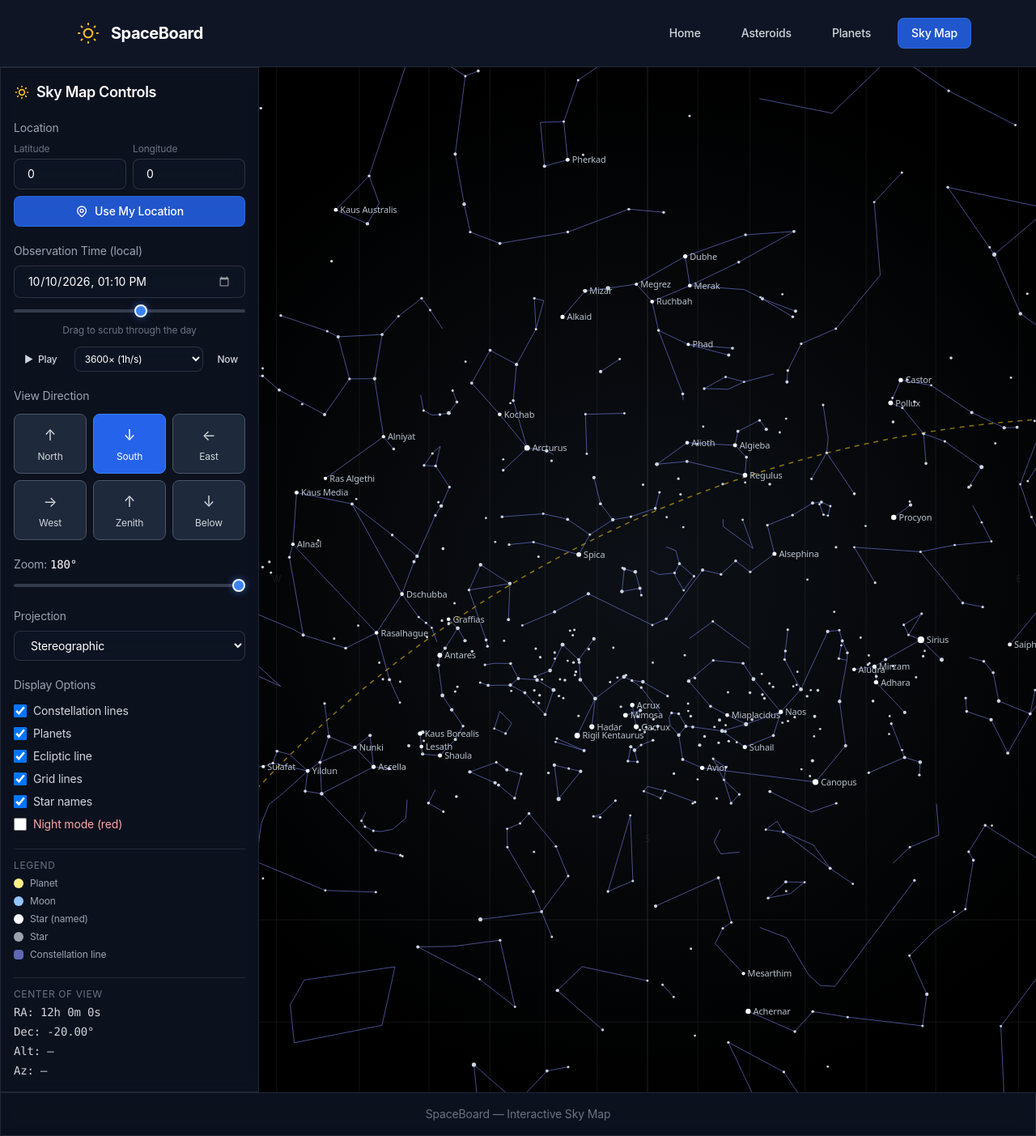
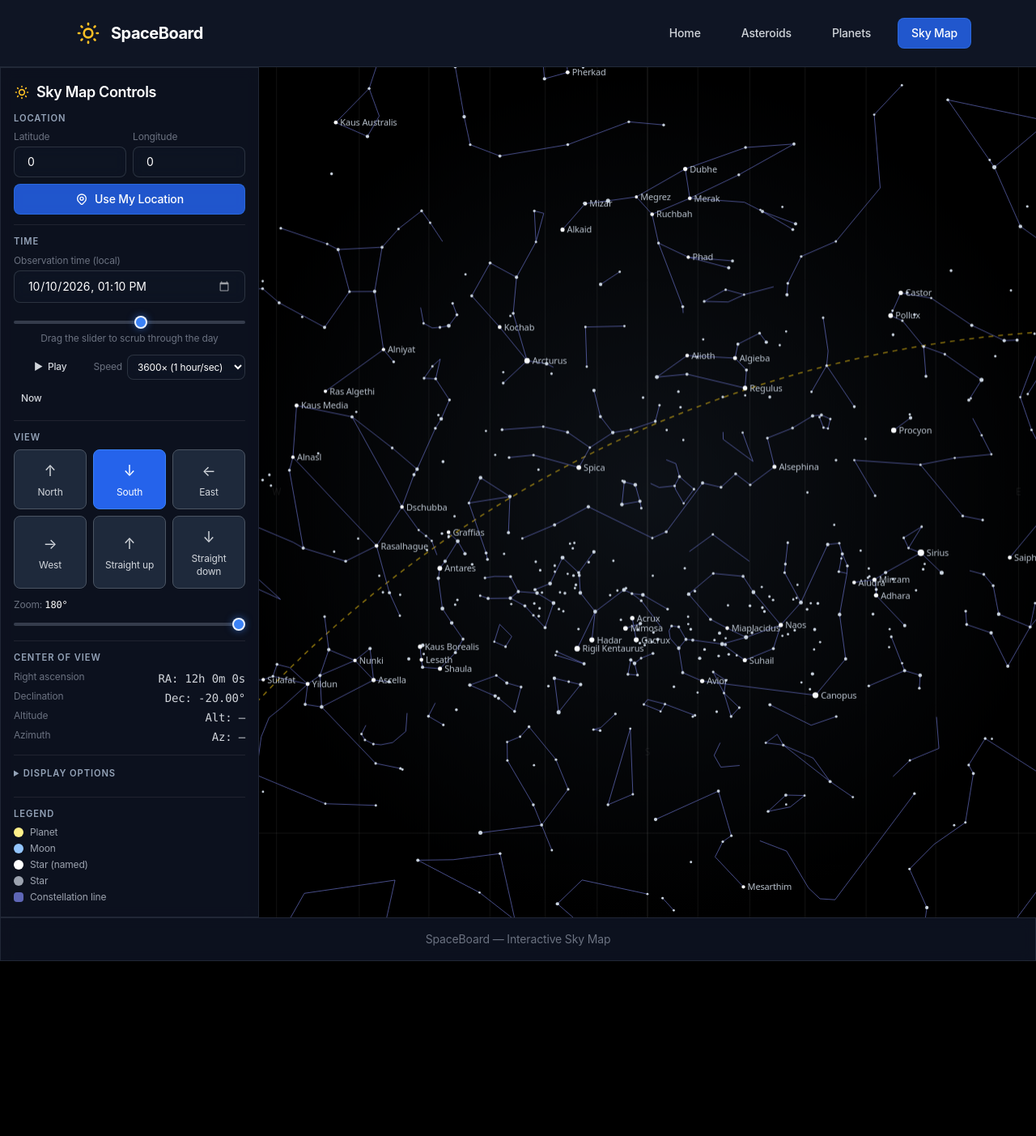
Before and after one commit to saswata722-maker/SpaceBoard, a Flask app: page /sky/ in a window 1280 px wide. Shown: the whole page at 81% size. After the commit the page ends 1187 px from the top, so only its background shows below. Run offline with Flask 3, Linux system fonts and the light colour scheme; data that the repository does not hold is empty; some libraries are stand-ins or nearby versions.

Commit message:
feat: simplify sky map control interface (IR-02)
- app/templates/sky.html: Collapse rarely-used controls behind a single disclosure; keep primary controls (direction, zoom, time) always visible
- tests/test_constellations.py: Add DOM contract tests verifying control grouping, accessibility, and disclosure behavior

```diff
--- a/app/templates/sky.html
+++ b/app/templates/sky.html
@@ -27,6 +27,31 @@
         body.night-vision aside,
         body.night-vision footer {
             filter: brightness(0.45) sepia(1) hue-rotate(-28deg) saturate(2.6);
+        }
+
+        /* Control panel groups: separated by a rule and a heading, never by
+           spacing alone. */
+        .control-group {
+            border-top: 1px solid rgba(255, 255, 255, 0.08);
+            padding-top: 0.875rem;
+        }
+        section.control-group:first-of-type {
+            border-top: none;
+            padding-top: 0;
+        }
+        .control-group-title {
+            font-size: 0.7rem;
+            font-weight: 600;
+            text-transform: uppercase;
+            letter-spacing: 0.08em;
+            color: var(--space-300);
+            margin-bottom: 0.5rem;
+        }
+        summary.control-group-title {
+            cursor: pointer;
+        }
+        details[open] > summary.control-group-title {
+            color: var(--accent-blue-light);
         }
 
         /* Range sliders */
@@ -61,6 +86,12 @@
             cursor: pointer;
             border: 2px solid rgba(255, 255, 255, 0.9);
         }
+        /* The range rule above drops the global focus-visible outline, so the
+           sliders carry their own visible focus ring. */
+        input[type="range"]:focus-visible {
+            outline: 2px solid var(--accent-blue);
+            outline-offset: 4px;
+        }
     </style>
 </head>
 <body class="bg-space-900 text-gray-100 min-h-screen flex flex-col">
@@ -69,7 +100,7 @@
             <a href="{{ url_for('home.index') }}" class="flex items-center gap-3 text-xl font-bold text-white tracking-tight glass-btn-ghost px-3 py-2 rounded-xl group">
                 <span class="relative">
                     <svg class="w-8 h-8 text-amber-400 group-hover:rotate-12 transition-transform duration-300" fill="none" stroke="currentColor" viewBox="0 0 24 24" stroke-width="1.5">
-                        <path stroke-linecap="round" stroke-linejoin="round" d="M12 3v1m0 16v1m9-9h-1M4 12H3m15.364 6.364l-.707-.707M6.343 6.343l-.707-.707m12.728 0l-.707.707M6.343 17.657l-.707.707M16 12a4 4 0 11-8 0 4 4 0 018 0z" />
+                        <path stroke-linecap="round" stroke-linejoin="round" stroke-width="2" d="M12 3v1m0 16v1m9-9h-1M4 12H3m15.364 6.364l-.707-.707M6.343 6.343l-.707-.707m12.728 0l-.707.707M6.343 17.657l-.707.707M16 12a4 4 0 11-8 0 4 4 0 018 0z" />
                     </svg>
                 </span>
                 SpaceBoard
@@ -93,14 +124,15 @@
     </nav>
 
     <main class="flex-1 flex flex-col lg:flex-row">
-        <aside class="w-full lg:w-80 glass-subtle lg:border-r border-gray-700/50 p-4 space-y-5 overflow-y-auto">
+        <aside class="w-full lg:w-80 glass-subtle lg:border-r border-gray-700/50 p-4 space-y-3 overflow-y-auto">
             <h2 class="text-lg font-semibold text-white flex items-center gap-2">
                 <svg class="w-5 h-5 text-amber-400" fill="none" stroke="currentColor" viewBox="0 0 24 24"><path stroke-linecap="round" stroke-linejoin="round" stroke-width="2" d="M12 3v1m0 16v1m9-9h-1M4 12H3m15.364 6.364l-.707-.707M6.343 6.343l-.707-.707m12.728 0l-.707.707M6.343 17.657l-.707.707M16 12a4 4 0 11-8 0 4 4 0 018 0z"/></svg>
                 Sky Map Controls
             </h2>
 
+            <section class="control-group">
+                <h3 class="control-group-title">Location</h3>
                 <div class="space-y-2">
-                <label class="text-sm text-gray-400 block">Location</label>
                     <div class="flex gap-2">
                         <div class="flex-1">
                             <label class="text-xs text-gray-500 block mb-1" for="latitude">Latitude</label>
@@ -118,31 +150,43 @@
                         Use My Location
                     </button>
                 </div>
+            </section>
 
+            <section class="control-group">
+                <h3 class="control-group-title">Time</h3>
                 <div class="space-y-2">
-                <label class="text-sm text-gray-400 block" for="obs-time">Observation Time (local)</label>
+                    <div>
+                        <label class="text-xs text-gray-500 block mb-1" for="obs-time">Observation time (local)</label>
                         <input type="datetime-local" id="obs-time" class="glass-input w-full text-sm py-2">
+                    </div>
+                    <div>
                         <input type="range" id="time-slider" min="0" max="24" step="0.25" class="w-full">
-                <p class="text-xs text-gray-500 text-center">Drag to scrub through the day</p>
-                <div class="flex items-center gap-2 pt-1">
-                    <button id="anim-play-btn" type="button" class="glass-btn-ghost flex-1 text-xs py-1.5 px-3 flex items-center justify-center gap-1.5">
+                        <p class="text-xs text-gray-500 text-center mt-1">Drag the slider to scrub through the day</p>
+                    </div>
+                    <div class="flex flex-wrap items-center gap-2 pt-1">
+                        <button id="anim-play-btn" type="button" class="glass-btn-ghost flex-1 min-w-[5.5rem] text-xs py-1.5 px-3 flex items-center justify-center gap-1.5">
                             <span id="anim-play-icon">&#9658;</span>
                             <span id="anim-play-text">Play</span>
                         </button>
-                    <select id="anim-speed" class="glass-input text-xs py-1.5 px-2">
-                        <option value="60">60&times; (1m/s)</option>
-                        <option value="300">300&times; (5m/s)</option>
-                        <option value="3600" selected>3600&times; (1h/s)</option>
-                        <option value="86400">86400&times; (1d/s)</option>
+                        <div class="flex items-center gap-1.5">
+                            <label class="text-xs text-gray-500 whitespace-nowrap" for="anim-speed">Speed</label>
+                            <select id="anim-speed" class="glass-input text-xs py-1.5 px-2 w-auto">
+                                <option value="60">60&times; (1 min/sec)</option>
+                                <option value="300">300&times; (5 min/sec)</option>
+                                <option value="3600" selected>3600&times; (1 hour/sec)</option>
+                                <option value="86400">86400&times; (1 day/sec)</option>
                             </select>
+                        </div>
                         <button id="time-now-btn" type="button" title="Reset to current time" class="glass-btn-ghost text-gray-300 hover:text-white text-xs py-1.5 px-2">
                             Now
                         </button>
                     </div>
                 </div>
+            </section>
 
+            <section class="control-group">
+                <h3 class="control-group-title">View</h3>
                 <div class="space-y-3">
-                <label class="text-sm text-gray-400 block">View Direction</label>
                     <div class="grid grid-cols-3 gap-2">
                         <button data-dir="north" class="view-dir-btn glass-subtle rounded-lg p-3 text-sm text-gray-300 hover:text-white hover:bg-blue-600/60 transition">
                             <span class="block text-lg">&#8593;</span>
@@ -162,30 +206,55 @@
                         </button>
                         <button data-dir="zenith" class="view-dir-btn glass-subtle rounded-lg p-3 text-sm text-gray-300 hover:text-white hover:bg-blue-600/60 transition">
                             <span class="block text-lg">&#8593;</span>
-                        <span class="block text-xs mt-1">Zenith</span>
+                            <span class="block text-xs mt-1">Straight up</span>
                         </button>
                         <button data-dir="nadir" class="view-dir-btn glass-subtle rounded-lg p-3 text-sm text-gray-300 hover:text-white hover:bg-blue-600/60 transition">
                             <span class="block text-lg">&#8595;</span>
-                        <span class="block text-xs mt-1">Below</span>
+                            <span class="block text-xs mt-1">Straight down</span>
                         </button>
                     </div>
+                    <div>
+                        <label class="text-xs text-gray-500 block" for="zoom-slider">Zoom: <span id="zoom-level" class="text-white font-mono">180&deg;</span></label>
+                        <input type="range" id="zoom-slider" min="10" max="180" value="180" step="5" class="w-full mt-1">
                     </div>
+                </div>
+            </section>
 
-            <div class="space-y-2">
-                <label class="text-sm text-gray-400 block" for="zoom-slider">Zoom: <span id="zoom-level" class="text-white font-mono">180&deg;</span></label>
-                <input type="range" id="zoom-slider" min="10" max="180" value="180" step="5" class="w-full">
+            <section class="control-group">
+                <h3 class="control-group-title">Center of view</h3>
+                <dl class="space-y-1">
+                    <div class="flex justify-between gap-2">
+                        <dt class="text-xs text-gray-500">Right ascension</dt>
+                        <dd id="center-rah" class="text-sm text-gray-300 font-mono">&mdash;</dd>
                     </div>
+                    <div class="flex justify-between gap-2">
+                        <dt class="text-xs text-gray-500">Declination</dt>
+                        <dd id="center-ext" class="text-sm text-gray-300 font-mono">&mdash;</dd>
+                    </div>
+                    <div class="flex justify-between gap-2">
+                        <dt class="text-xs text-gray-500">Altitude</dt>
+                        <dd id="center-alt" class="text-sm text-gray-300 font-mono">&mdash;</dd>
+                    </div>
+                    <div class="flex justify-between gap-2">
+                        <dt class="text-xs text-gray-500">Azimuth</dt>
+                        <dd id="center-az" class="text-sm text-gray-300 font-mono">&mdash;</dd>
+                    </div>
+                </dl>
+            </section>
 
-            <div class="space-y-2">
-                <label class="text-sm text-gray-400 block" for="projection-select">Projection</label>
+            <details class="control-group">
+                <summary class="control-group-title">Display options</summary>
+                <div class="space-y-4 pt-3">
+                    <div>
+                        <h4 class="text-xs text-gray-500 uppercase tracking-wider mb-2">Projection</h4>
+                        <label class="text-xs text-gray-500 block mb-1" for="projection-select">Map projection</label>
                         <select id="projection-select" class="glass-input w-full text-sm py-2">
                             <option value="stereographic" selected>Stereographic</option>
                             <option value="orthographic">Orthographic</option>
                         </select>
                     </div>
-
-            <div class="space-y-3">
-                <p class="text-sm text-gray-400">Display Options</p>
+                    <div>
+                        <h4 class="text-xs text-gray-500 uppercase tracking-wider mb-2">Layers</h4>
                         <div class="space-y-2">
                             <label class="flex items-center gap-2 cursor-pointer">
                                 <input type="checkbox" id="show-constellations" checked class="w-4 h-4 rounded border-gray-600 bg-space-700/80 text-blue-500 focus:ring-blue-500">
@@ -213,23 +282,19 @@
                             </label>
                         </div>
                     </div>
+                </div>
+            </details>
 
-            <div class="space-y-1.5 pt-3 border-t border-gray-700/50">
-                <p class="text-xs text-gray-500 uppercase tracking-wider">Legend</p>
+            <section class="control-group">
+                <h3 class="control-group-title">Legend</h3>
+                <div class="space-y-1">
                     <div class="flex items-center gap-2 text-xs text-gray-400"><span class="w-3 h-3 rounded-full bg-yellow-200"></span> Planet</div>
                     <div class="flex items-center gap-2 text-xs text-gray-400"><span class="w-3 h-3 rounded-full bg-blue-300"></span> Moon</div>
                     <div class="flex items-center gap-2 text-xs text-gray-400"><span class="w-3 h-3 rounded-full bg-white"></span> Star (named)</div>
                     <div class="flex items-center gap-2 text-xs text-gray-400"><span class="w-3 h-3 rounded-full bg-gray-400"></span> Star</div>
                     <div class="flex items-center gap-2 text-xs text-gray-400"><span class="w-3 h-3 rounded bg-indigo-400/70"></span> Constellation line</div>
                 </div>
-
-            <div class="pt-3 border-t border-gray-700/50 space-y-1">
-                <p class="text-xs text-gray-500 uppercase tracking-wider">Center of view</p>
-                <p id="center-rah" class="text-sm text-gray-300 font-mono">RA: &mdash;</p>
-                <p id="center-ext" class="text-sm text-gray-300 font-mono">Dec: &mdash;</p>
-                <p id="center-alt" class="text-sm text-gray-300 font-mono">Alt: &mdash;</p>
-                <p id="center-az" class="text-sm text-gray-300 font-mono">Az: &mdash;</p>
-            </div>
+            </section>
         </aside>
 
         <div class="flex-1 relative min-h-[600px]">
```
Also changed, not shown: tests/test_constellations.py (+93 -0 lines). Lines whose indentation alone changed are shown as unchanged.
